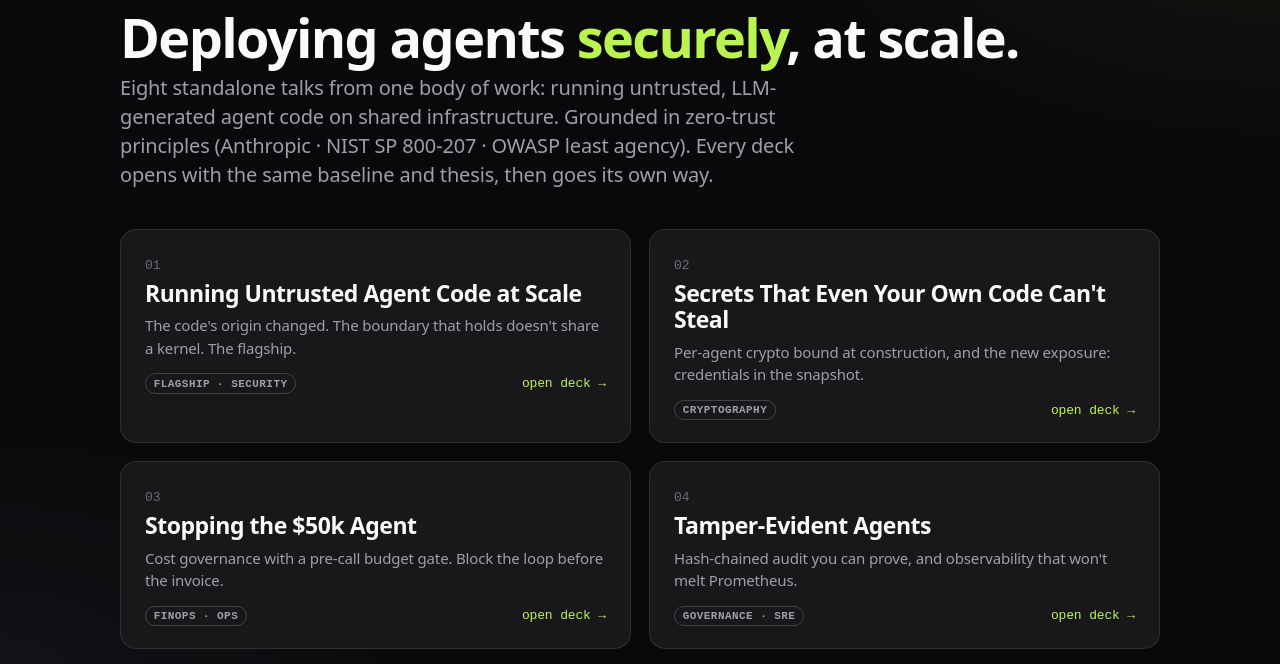
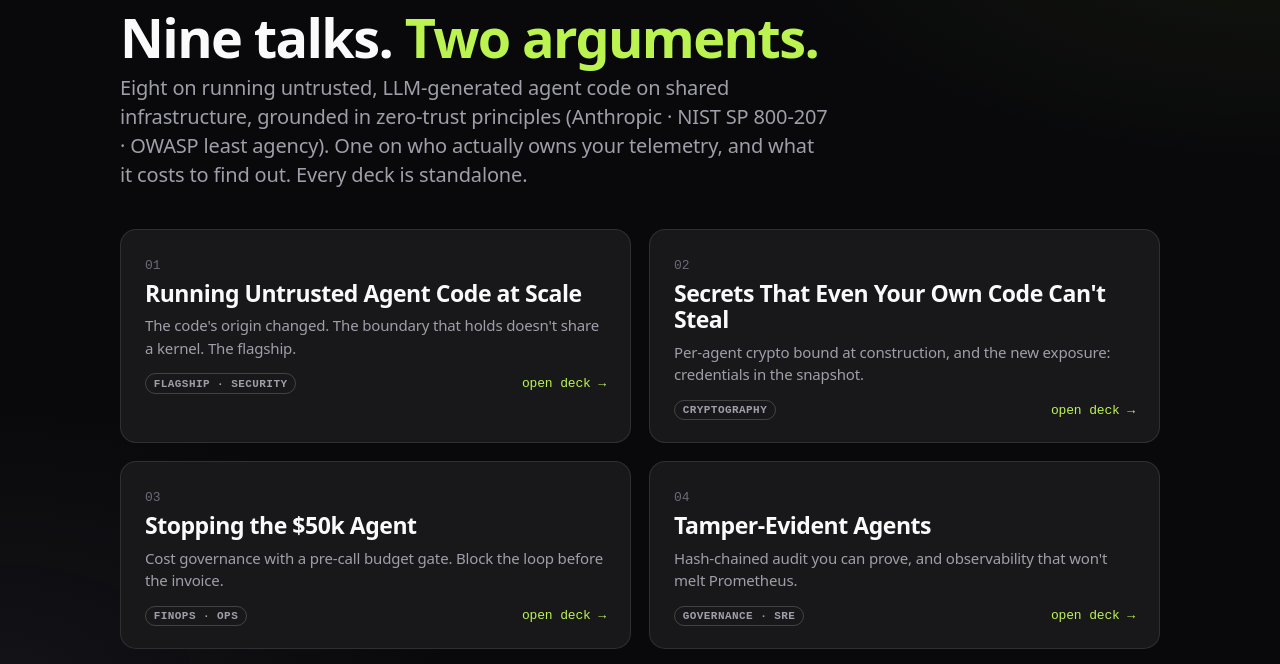
Before and after one commit to last9/presentations, a website: page index.html in a window 1280 px wide. Shown: the part 116-780 px from the top of the page. Drawn offline with Linux system fonts and the light colour scheme.

Commit message:
Fix portfolio page copy to cover both talk series
The landing page still described only the agent-security series while
showing nine cards, the ninth being the BYOC talk. Retitles and
reframes the mix as two bodies of work rather than one.

```diff
--- a/index.html
+++ b/index.html
@@ -3,7 +3,7 @@
 <head>
   <meta charset="utf-8">
   <meta name="viewport" content="width=device-width, initial-scale=1.0">
-  <title>Secure Agent Deployment, Talk Portfolio</title>
+  <title>Last9 Conference Talk Portfolio</title>
   <style>
     :root{
       --bg:#0d0d11; --bg: oklch(0.141 0.005 285.823);
@@ -57,10 +57,10 @@
       <img src="./assets/png/last9-icon-secondary.png" alt="Last9">
       <span class="kicker">Conference talk portfolio</span>
     </header>
-    <h1>Deploying agents <span class="g">securely</span>, at scale.</h1>
-    <p class="sub">Eight standalone talks from one body of work: running untrusted, LLM-generated agent code on
-      shared infrastructure. Grounded in zero-trust principles (Anthropic · NIST SP 800-207 · OWASP least agency).
-      Every deck opens with the same baseline and thesis, then goes its own way.</p>
+    <h1>Nine talks. <span class="g">Two arguments.</span></h1>
+    <p class="sub">Eight on running untrusted, LLM-generated agent code on shared infrastructure, grounded in
+      zero-trust principles (Anthropic · NIST SP 800-207 · OWASP least agency). One on who actually owns your
+      telemetry, and what it costs to find out. Every deck is standalone.</p>
 
     <div class="grid">
       <a class="card" href="./talk-1/">
```
